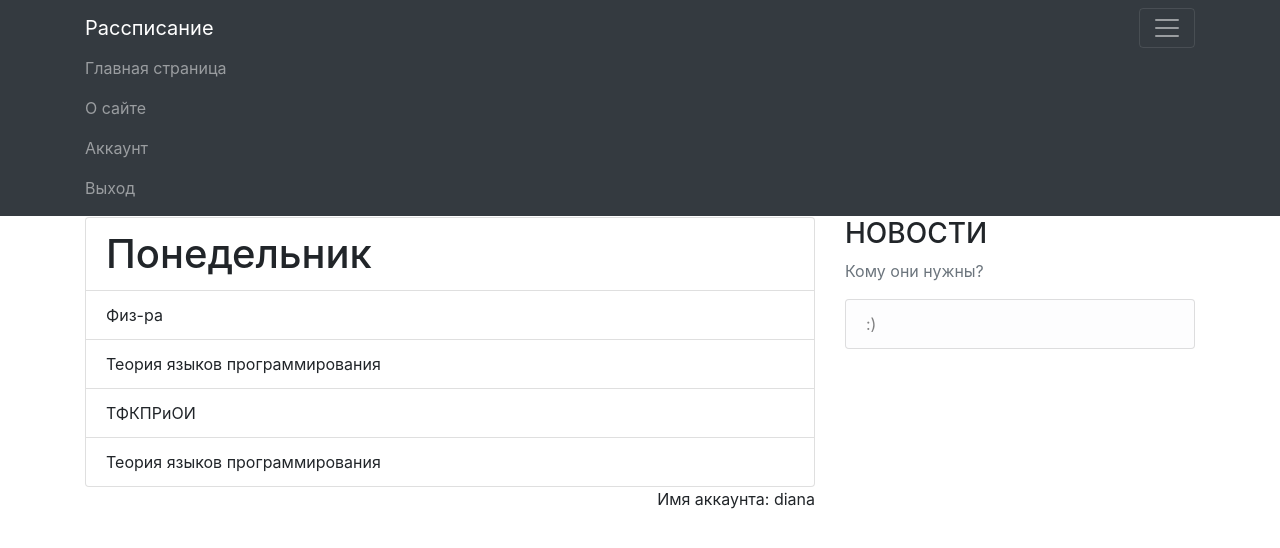
After one commit to daimondy/Tyaplab, a Flask app: page /account in a window 1280 px wide, after a click that opens the changed part. The commit adds this page. Shown: the top 548 px of the page. Run offline with Flask 2, Linux system fonts and the light colour scheme; a user stored in the database is signed in; some libraries are stand-ins or nearby versions.

Commit message:
Почти готово

```diff
--- a/server/__init__.py
+++ b/server/__init__.py
@@ -2,11 +2,17 @@ import os
 
 from flask import Flask
 from flask_sqlalchemy import SQLAlchemy
+from flask_bcrypt import Bcrypt
+from flask_login import LoginManager
 
 app = Flask(__name__)
 SECRET_KEY = os.urandom(32)
 app.config['SECRET_KEY'] = SECRET_KEY
 app.config['SQLALCHEMY_DATABASE_URI'] = 'sqlite:///site.db'
 db = SQLAlchemy(app)
+bcrypt = Bcrypt(app)
+login_manager = LoginManager(app)
+login_manager.login_view = 'login'
+login_manager.login_message_category = 'info'
 
 from server import routes
--- a/server/routes.py
+++ b/server/routes.py
@@ -1,11 +1,13 @@
-from flask import render_template, url_for, flash, redirect
-
-from server import app
+from flask import render_template, url_for, flash, redirect, request
+from server import app, db, bcrypt
 from server.forms import RegistationForm, LoginForm
+from server.models import User, Post
+from flask_login import login_user, current_user, logout_user, login_required
 
 posts = [
     {
-        'message': 'Добро пожаловать на мой сайт. Здесь будет висеть рассписание группы БСТ1803'
+        'message': 'Добро пожаловать на мой сайт. Здесь будет висеть рассписание группы БСТ1803. '
+                   'Для того, чтобы увидеть рассписание, войдите в свой профиль.'
     }
 ]
 
@@ -23,20 +25,42 @@ def about():
 
 @app.route('/register', methods=['GET', 'POST'])
 def register():
+    if current_user.is_authenticated:
+        return redirect(url_for('home'))
     form = RegistationForm()
     if form.validate_on_submit():
-        flash(f'Аккаунт создан с именем {form.username.data}.', 'success')
-        return redirect(url_for('home'))
+        hashed_password = bcrypt.generate_password_hash(form.password.data).decode('utf-8')
+        user = User(username=form.username.data, email=form.email.data, password=hashed_password)
+        db.session.add(user)
+        db.session.commit()
+        flash('Ваш аккаунт создан! Теперь вы можете войти', 'success')
+        return redirect(url_for('login'))
     return render_template('register.html', title='Регистрация', form=form)
 
 
 @app.route('/login', methods=['GET', 'POST'])
 def login():
+    if current_user.is_authenticated:
+        return redirect(url_for('home'))
     form = LoginForm()
     if form.validate_on_submit():
-        if form.email.data == 'admin@blog.com' and form.password.data == 'password':
-            flash('Вы вошли в систему!')
-            return redirect(url_for('home'))
+        user = User.query.filter_by(email=form.email.data).first()
+        if user and bcrypt.check_password_hash(user.password, form.password.data):
+            login_user(user, remember=form.remember.data)
+            next_page = request.args.get('next')
+            return redirect(next_page) if next_page else redirect(url_for('home'))
         else:
-            flash(f'Авторизация не прошла успешно. Пожалуйста, проверьте свой логин и пароль', 'danger')
+            flash('Авторизация не прошла успешно. Пожалуйста, проверьте свой логин и пароль', 'danger')
     return render_template('login.html', title='Вход', form=form)
+
+
+@app.route("/logout")
+def logout():
+    logout_user()
+    return redirect(url_for('home'))
+
+
+@app.route("/account")
+@login_required
+def account():
+    return render_template('account.html', title='Account')
--- /dev/null
+++ b/server/templates/account.html
@@ -0,0 +1,12 @@
+{% extends "layout.html" %}
+{% block content %}
+    <ul class="list-group">
+        <h1 class="list-group-item">Понедельник</h1>
+      <li class="list-group-item">Физ-ра</li>
+      <li class="list-group-item">Теория языков программирования</li>
+      <li class="list-group-item">ТФКПРиОИ</li>
+      <li class="list-group-item">Теория языков программирования</li>
+    </ul>
+<p class="text-lg-right">Имя аккаунта: {{ current_user.username }}</p>
+
+{% endblock content %}
--- a/server/templates/layout.html
+++ b/server/templates/layout.html
@@ -36,8 +36,13 @@
                 </div>
                 <!-- Navbar Right Side -->
                 <div class="navbar-nav">
+                    {% if current_user.is_authenticated %}
+                    <a class="nav-item nav-link" href="{{ url_for('account') }}">Аккаунт</a>
+                    <a class="nav-item nav-link" href="{{ url_for('logout') }}">Выход</a>
+                    {% else %}
                     <a class="nav-item nav-link" href="{{ url_for('login') }}">Вход</a>
                     <a class="nav-item nav-link" href="{{ url_for('register') }}">Регистрация</a>
+                    {% endif %}
                 </div>
             </div>
         </div>
@@ -51,7 +56,7 @@
             {% with messages = get_flashed_messages(with_categories=true) %}
             {% if messages %}
             {% for category, message in messages %}
-                        <div class = 'alert alert-success {{ category }}'>
+            <div class='alert alert-success {{ category }}'>
                 {{ message }}
             </div>
             {% endfor %}
@@ -68,7 +73,6 @@
                 </ul>
                 </p>
             </div>
-
         </div>
     </div>
 </main>
--- a/server/templates/register.html
+++ b/server/templates/register.html
@@ -1,10 +1,10 @@
-                      {% extends 'layout.html' %}
+{% extends 'layout.html' %}
 {%  block content %}
 <div class="content-section">
     <form method="POST" action="">
         {{ form.hidden_tag() }}
         <fieldset class="form-group">
-            <legend class="border-bottom mb-4">Присоединяйся</legend>
+            <legend class="border-bottom mb-4">Присоединяйся!</legend>
             <div class="form-group">
                 {{ form.username.label(class='form-control-label') }}
                 {% if form.username.errors %}
@@ -54,7 +54,7 @@
                     {% endfor %}
                 </div>
                 {% else %}
-                {{ form.username(class='form-control form-control-lg') }}
+                {{ form.confirm_password(class='form-control form-control-lg') }}
                 {% endif %}
             </div>
         </fieldset>
```
Also changed, not shown: server/forms.py (+13 -3 lines), server/models.py (+8 -2 lines), server/site.db. Lines whose indentation alone changed are shown as unchanged.
